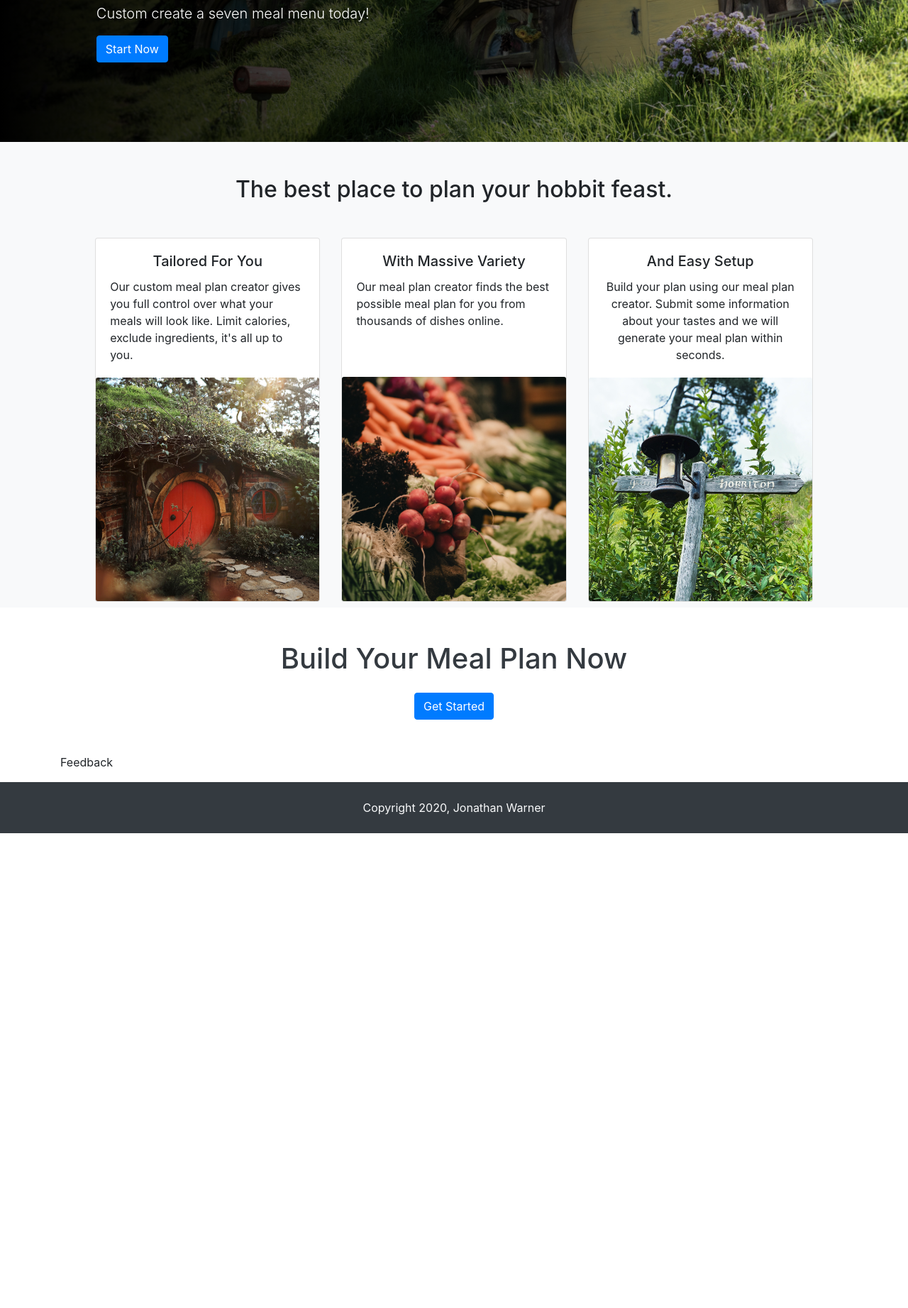
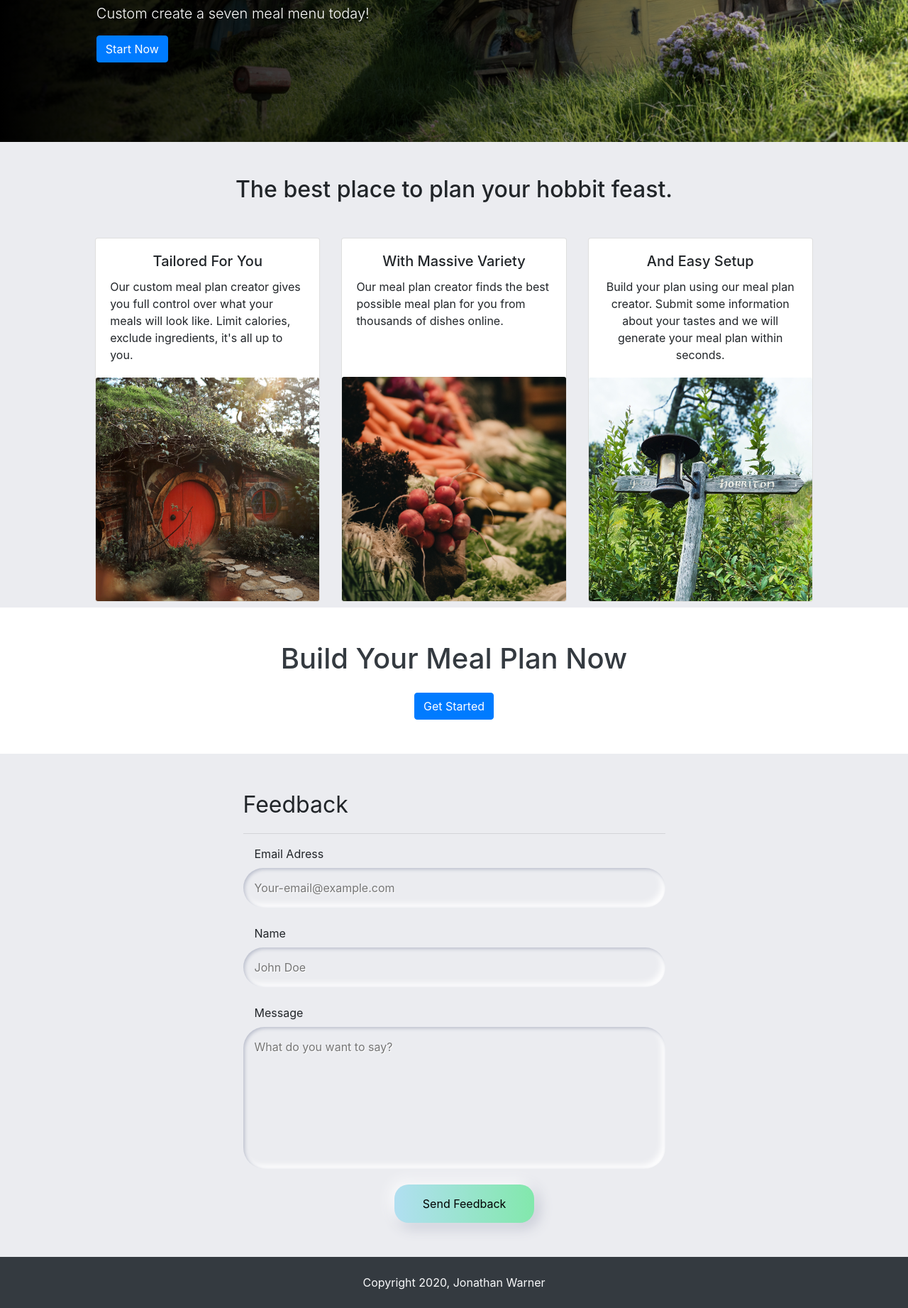
Before and after one commit to jewarner57/Hobbit-Meal-Planner, a Flask app: page / in a window 1280 px wide. Shown: the part 239-2082 px from the top of the page at 71% size. Before the commit the page ends 1413 px from the top, so only its background shows below. Run offline with Flask 2, Linux system fonts and the light colour scheme.

Commit message:
finished feedback form

```diff
--- a/static/styles.css
+++ b/static/styles.css
@@ -8,3 +8,40 @@
     background-size: cover;
     background-position: center;
 }
+
+.neo_input {
+    width: 16px;
+    box-shadow:  inset 2px 2px 5px #BABECC, inset -5px -5px 10px #FFF;
+    width: 100%;
+    box-sizing: border-box;
+    border: 0;
+    outline: 0;
+    font-size: 16px;
+    border-radius: 30px;
+    padding: 16px;
+    background-color: #EBECF0;
+    text-shadow: 1px 1px 0 #FFF;
+}
+
+.neo_submit {
+    box-shadow: -5px -5px 20px #fff,  5px 5px 20px #BABECC;
+    border-radius: 20px;
+    padding: 16px;
+    border:0;
+    background-color: #EBECF0;
+    background-image: linear-gradient(to right, #b1dff1 , #82e8ac);;
+    padding: 15px 40px;
+}
+
+textarea {
+    resize:none;
+    height: 12.5em;
+}
+
+.bg-gray {
+    background-color: #EBECF0;
+}
+
+.display-5 {
+    font-size: 2em;
+}
--- a/templates/home.html
+++ b/templates/home.html
@@ -16,7 +16,7 @@
 
 <!-- BENEFITS -->
 <section>
-    <div class="text-center pt-5 pb-2 bg-light col-12">
+    <div class="text-center pt-5 pb-2 bg-gray col-12">
         <h2>The best place to plan your hobbit feast.</h2>
         <div class="col-10 offset-1 mt-5">
             <div class="row">
@@ -73,7 +73,7 @@
 
 <section>
     <div class="text-center">
-        <div class="bg-white text-dark pt-5">
+        <div class="bg-white text-dark py-5">
             <div class="offset-3 col-6">
                 <h1>Build Your Meal Plan Now</h1>
                 <a href="/createPlan" class="btn btn-primary mt-3">Get Started</a>
@@ -84,8 +84,29 @@
 
 <!-- Feedback Form -->
 <section>
-    <div class="container text-left pt-5">
-        <p class="">Feedback</p>
+    <div class="text-left py-5 bg-gray col-12">
+        <div class="col-md-8 offset-md-2 col-lg-6 offset-lg-3">
+            <form method='POST'>
+                <p class="display-5">Feedback</p>
+                <hr>
+                <fieldset>
+                    <label for="email" class="ml-3">Email Adress</label>
+                    <input id="email" class="neo_input" type="text" placeholder="Your-email@example.com"
+                        required="true" />
+
+                    <label for=" name" class="ml-3 mt-4">Name</label>
+                    <input id="name" class="neo_input" type="text" placeholder="John Doe" required="true" />
+
+                    <label for="message" class="ml-3 mt-4">Message</label>
+                    <textarea class="neo_input" id="message" placeholder="What do you want to say?"
+                        required="true"></textarea>
+                    <div class="col-4 offset-4">
+                        <input type="submit" value="Send Feedback" class="neo_submit mt-3" />
+                    </div>
+                </fieldset>
+            </form>
+        </div>
+
     </div>
 </section>
 
```
